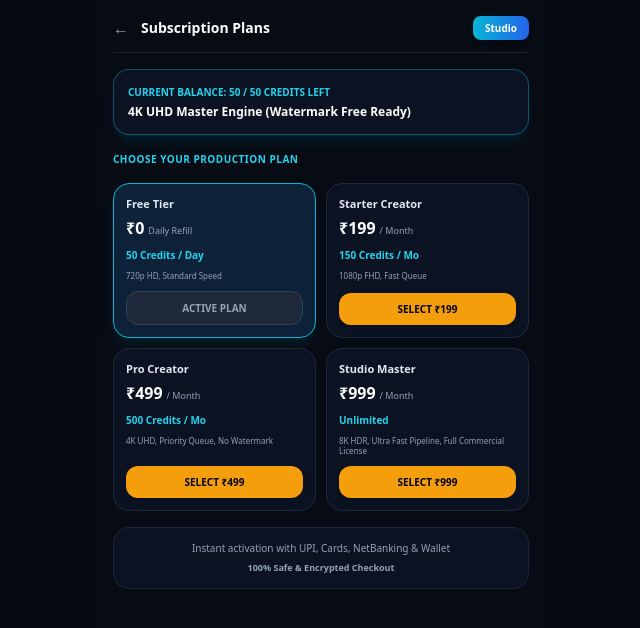
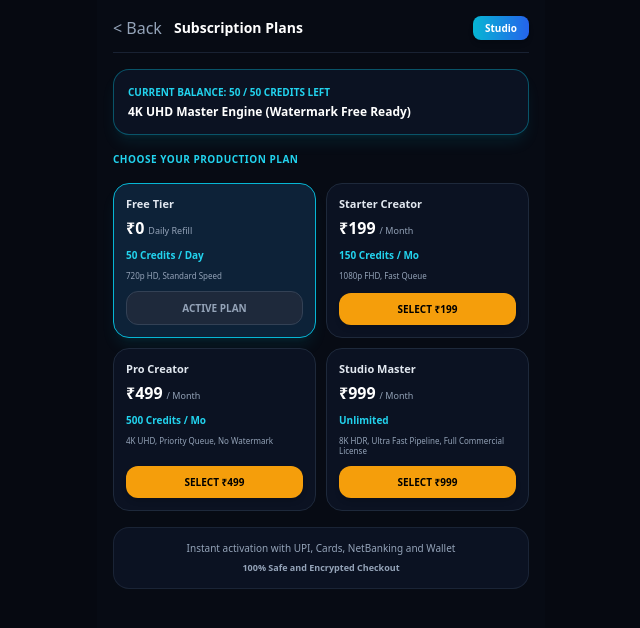
Before and after one commit to deepbhauak-wq/cineflow-ai, a Next.js app: page /vault in a window 1280 px wide. Shown: the top 628 px of the page, without its empty margins (319-959 px from the left). Built offline with nearby package versions, Linux system fonts and the light colour scheme.

Commit message:
Update page.jsx

```diff
--- a/app/vault/page.jsx
+++ b/app/vault/page.jsx
@@ -54,7 +54,7 @@ export default function SubscriptionPlansPage() {
       <div className="flex items-center justify-between border-b border-slate-800/80 pb-3">
         <div className="flex items-center gap-3">
           <Link href="/" className="text-base text-slate-400 hover:text-white">
-            &larr;
+            {"<"} Back
           </Link>
           <h1 className="text-sm font-bold text-white">Subscription Plans</h1>
         </div>
@@ -124,10 +124,10 @@ export default function SubscriptionPlansPage() {
       {/* Payment Security Info */}
       <div className="bg-[#0b1222] border border-slate-800/80 rounded-2xl p-3 text-center space-y-1">
         <div className="text-[10px] text-slate-400 font-medium">
-          Instant activation with UPI, Cards, NetBanking &amp; Wallet
+          Instant activation with UPI, Cards, NetBanking and Wallet
         </div>
         <div className="text-[9px] text-slate-400 font-bold">
-          100% Safe &amp; Encrypted Checkout
+          100% Safe and Encrypted Checkout
         </div>
       </div>
     </div>
```
